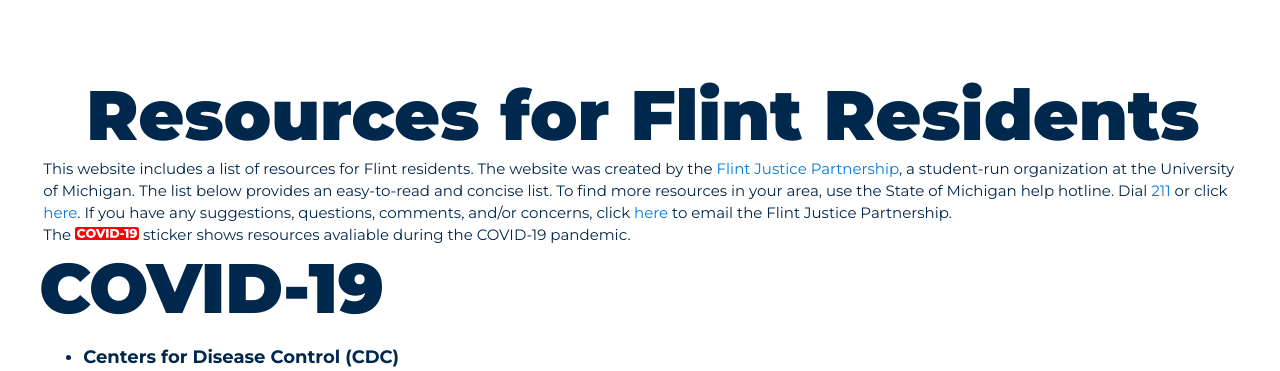
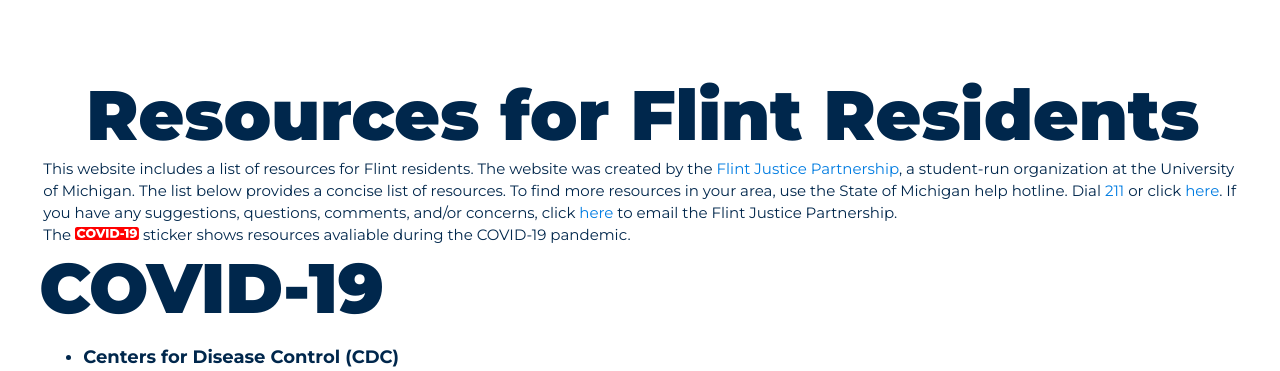
Before and after one commit to umichfjp/umichfjp.github.io, a Jekyll site: the page built from pages/resources.html, in a window 1280 px wide. Shown: the top 371 px of the page. Built offline with Jekyll 4.4.1, drawn with Linux system fonts in a browser that asks for light colours.

Commit message:
Update resources.html

```diff
--- a/pages/resources.html
+++ b/pages/resources.html
@@ -15,7 +15,7 @@ title: Flint Justice Partnership Official Website
           <br />Resources for Flint Residents
         </center></div>
         <h3>
-          This website includes a list of resources for Flint residents. The website was created by the <a href="https://umichfjp.github.io/" target="_blank">Flint Justice Partnership</a>, a student-run organization at the University of Michigan. The list below provides an easy-to-read and concise list. To find more resources in your area, use the State of Michigan help hotline. Dial <a href="tel:211">211</a> or click <a href="https://www.navigateresources.net/uwjc/" target="_blank">here</a>. If you have any suggestions, questions, comments, and/or concerns, click <a href="mailto:UMich.FJP@umich.edu?subject=[FJP RESOURCE PAGE]">here</a> to email the Flint Justice Partnership.
+          This website includes a list of resources for Flint residents. The website was created by the <a href="https://umichfjp.github.io/" target="_blank">Flint Justice Partnership</a>, a student-run organization at the University of Michigan. The list below provides a concise list of resources. To find more resources in your area, use the State of Michigan help hotline. Dial <a href="tel:211">211</a> or click <a href="https://www.navigateresources.net/uwjc/" target="_blank">here</a>. If you have any suggestions, questions, comments, and/or concerns, click <a href="mailto:UMich.FJP@umich.edu?subject=[FJP RESOURCE PAGE]">here</a> to email the Flint Justice Partnership.
           <br />The <img src="https://umichfjp.github.io/assets/icons/covid.svg" alt="covid-19" style="width:64px;"> sticker shows resources avaliable during the COVID-19 pandemic.
         </h3>
 
```
